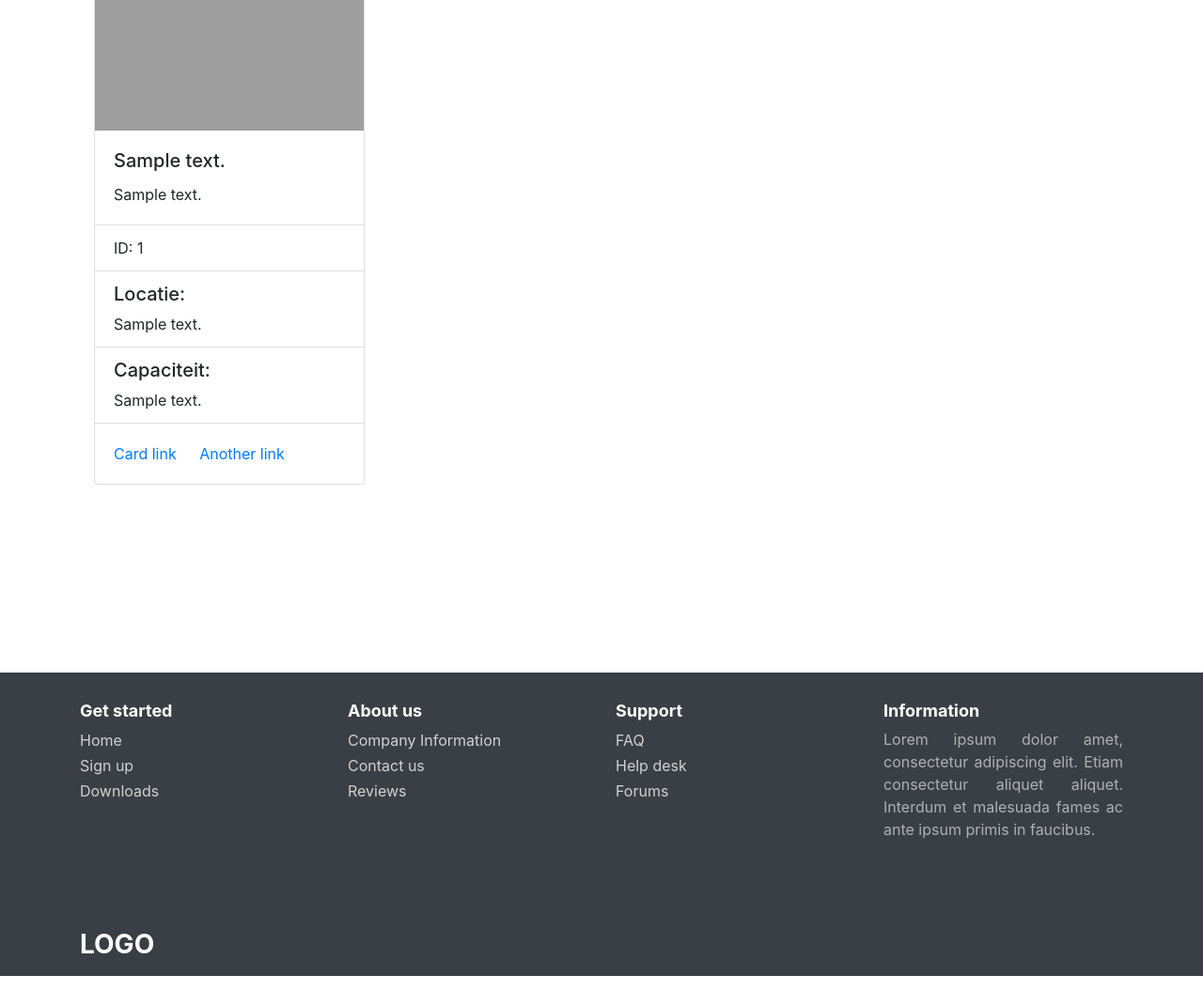
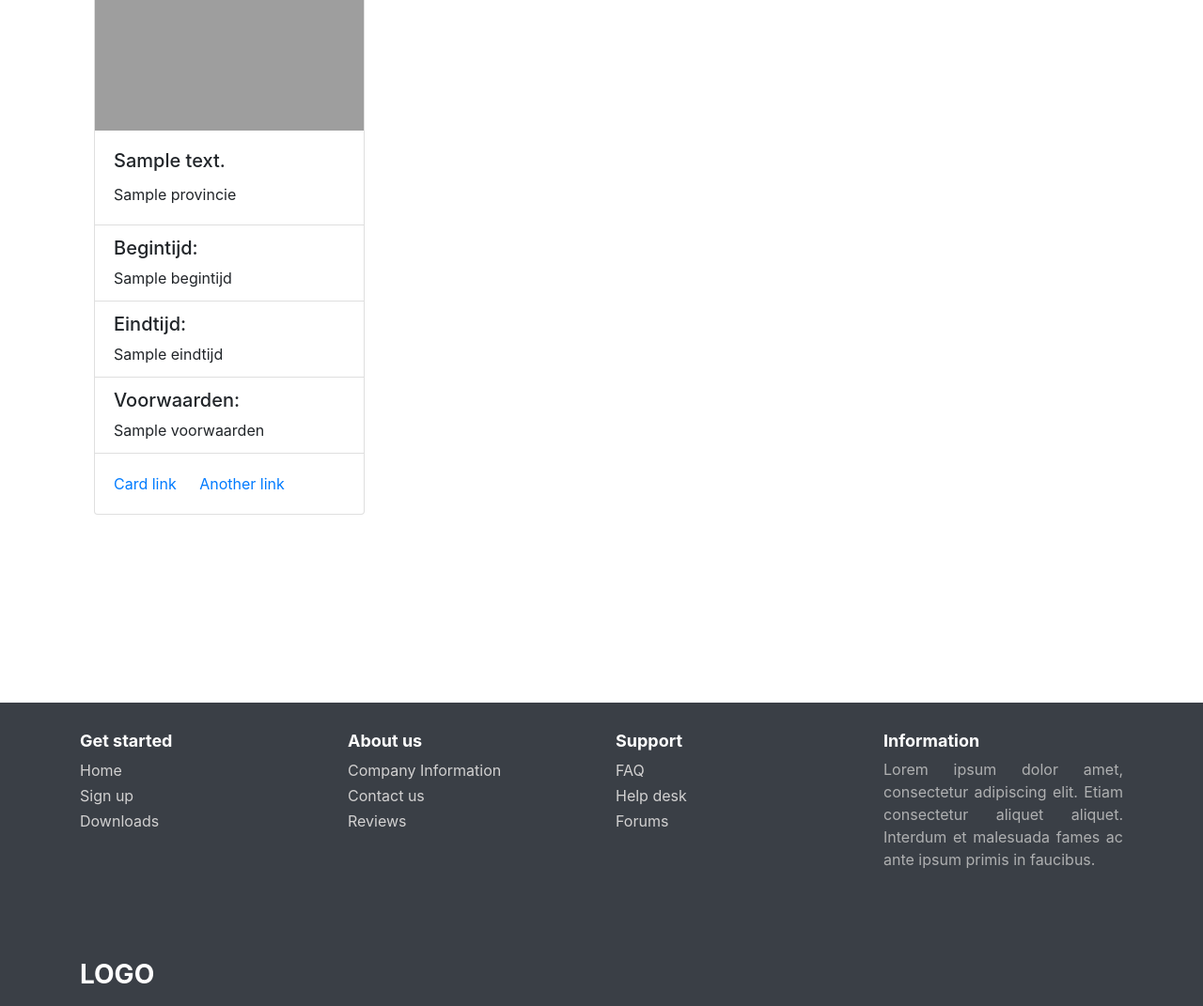
Before and after one commit to Amin-4A6A/Gameplayparty, a PHP site: template view/catalogus.php in a window 1280 px wide. Shown: the part 157-1228 px from the top of the page at 94% size. Before the commit the page ends 1196 px from the top, so only its background shows below. Run offline with PHP 8.4, Linux system fonts and the light colour scheme; the template is opened without the code that fills it: most values are stand-ins (such as "Sample title", 1, 10 or a date in 2020); some libraries are stand-ins or nearby versions; grey boxes are pictures that could not be loaded.

Commit message:
Fixed catalogus

```diff
--- a/view/catalogus.php
+++ b/view/catalogus.php
@@ -7,16 +7,16 @@
                 <div class="card" style="width: 18rem;">
                     <img class="card-img-top" src=".../100px180/?text=Image cap" alt="Card image cap">
                         <div class="card-body">
-                            <h5 class="card-title"> <?php echo $bioscoop['bioscoop_naam']; ?></li></h5>
-                            <p class="card-text"> <?php echo $bioscoop['bioscoop_informatie']; ?></li></p>
+                            <h5 class="card-title"> <?php echo $bioscoop['bios_naam']; ?></li></h5>
+                            <p class="card-text"> <?php echo $bioscoop['provincie']; ?></li></p>
                         </div>
                         <ul class="list-group list-group-flush">
-                            <li class="list-group-item"<h5> ID: </h5>
-                                        <?php echo $bioscoop['bioscoop_id']; ?></li>
-                            <li class="list-group-item"> <h5> Locatie: </h5>
-                                        <?php echo $bioscoop['bioscoop_locatie']; ?></li>
-                            <li class="list-group-item"> <h5> Capaciteit: </h5>
-                                        <?php echo $bioscoop['bioscoop_capaciteit']; ?></li>
+                            <li class="list-group-item"><h5> Begintijd: </h5>
+                                        <?php echo $bioscoop['begintijd']; ?></li>
+                            <li class="list-group-item"> <h5> Eindtijd: </h5>
+                                        <?php echo $bioscoop['eindtijd']; ?></li>
+                            <li class="list-group-item"> <h5> Voorwaarden: </h5>
+                                        <?php echo $bioscoop['voorwaarden']; ?></li>
                         </ul>
                         <div class="card-body">
                             <a href="#" class="card-link">Card link</a>
```
